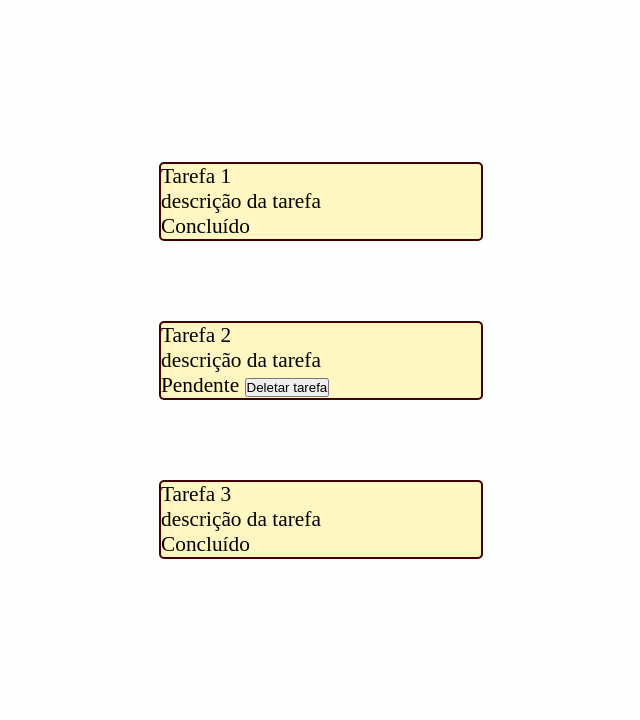
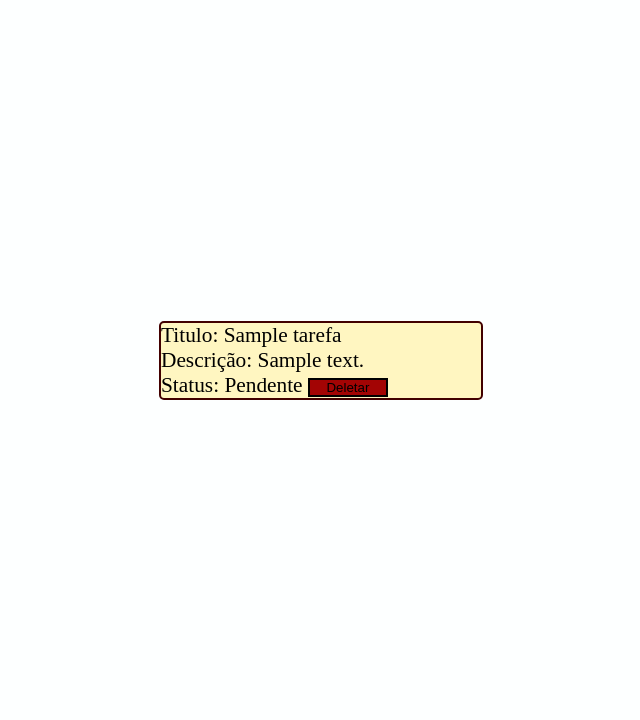
Before and after one commit to italolverde/POS, a FastAPI app: template projeto tarefas/templates/listartarefa.html in a window 1280 px wide. Shown: the part 80-800 px from the top of the page, without its empty margins (319-959 px from the left). Run offline with FastAPI, Linux system fonts and the light colour scheme; the template is opened without the code that fills it: most values are stand-ins (such as "Sample title", 1, 10 or a date in 2020).

Commit message:
tarefa terminada

```diff
--- a/projeto tarefas/main.py
+++ b/projeto tarefas/main.py
@@ -1,6 +1,7 @@
 from fastapi.templating import Jinja2Templates
 from fastapi import FastAPI, HTTPException, Form, Request
 from fastapi.responses import HTMLResponse
+from fastapi.staticfiles import StaticFiles
 from models import Tarefa
 from typing import List
 
@@ -9,15 +10,17 @@ from typing import List
 app = FastAPI()
 
 templates = Jinja2Templates(directory="templates")
+app.mount("/static", StaticFiles(directory="static"), name="static")
+
 
 tarefas: List[Tarefa] = []
 id = 0
 
 #USAREMOS JQUERY E AJAX
 
-@app.get("/tarefas/",response_model=List[Tarefa])
-def listar_tarefas():
-    return tarefas
+@app.get("/tarefas/",response_class=HTMLResponse)
+def listar_tarefas(request: Request):
+    return templates.TemplateResponse("listartarefa.html", {"request": request, "tarefas": tarefas})
 
 @app.get('/cadastro_tarefa', response_class=HTMLResponse)
 def form_tarefa(request: Request):
--- a/projeto tarefas/templates/listartarefa.css
+++ b/projeto tarefas/static/listartarefa.css
@@ -31,3 +31,9 @@ nav {
     font-size: 16pt;
     width: 25vw;
 }
+
+#button-delete {
+    width: 25%;
+    background-color: rgb(163, 4, 4);
+    border: 2px black solid;
+}
--- a/projeto tarefas/templates/cadastrar_tarefa.html
+++ b/projeto tarefas/templates/cadastrar_tarefa.html
@@ -4,7 +4,7 @@
     <meta charset="UTF-8">
     <meta name="viewport" content="width=device-width, initial-scale=1.0">
     <title>Document</title>
-    <link rel="stylesheet" href="cadastrar_tarefa.css">
+    <link rel="stylesheet" href="../static/cadastrar_tarefa.css">
 </head>
 <body>
 
--- a/projeto tarefas/templates/listartarefa.html
+++ b/projeto tarefas/templates/listartarefa.html
@@ -4,7 +4,7 @@
     <meta charset="UTF-8">
     <meta name="viewport" content="width=device-width, initial-scale=1.0">
     <title>Document</title>
-    <link rel="stylesheet" href="listartarefa.css">
+    <link rel="stylesheet" href="../static/listartarefa.css">
 </head>
 <body>
 
@@ -14,14 +14,19 @@
     </nav>
 
     <div id="main">
+        {% for tarefa in tarefas %}
+            <div class="tarefa">
+                <label for="tarefa">Titulo: {{ tarefa.titulo }}</label>
+                <p class="descricao">Descrição: {{ tarefa.descricao }}</p>
+                <span>Status: {% if tarefa.concluido %} Concluído {% else %} Pendente {% endif %} </span>
+                <button id="button-delete" data-id="{{tarefa.id}}">Deletar</button>
+            </div>
+        {% else %}
+            <h1>Nenhuma tarefa encontrada</h1>
+        {% endfor %}
 
-        <div class="tarefa">
-            <label for="tarefa">Tarefa 1</label>
-            <p class="descricao">descrição da tarefa</p>
-            <span>Concluído</span>
-        </div>
 
-        <div class="tarefa">
+        <!-- <div class="tarefa">
             <label for="tarefa">Tarefa 2</label>
             <p class="descricao">descrição da tarefa</p>
             <span>Pendente</span>
@@ -32,9 +37,30 @@
             <label for="tarefa">Tarefa 3</label>
             <p class="descricao">descrição da tarefa</p>
             <span>Concluído</span>
-        </div>
+        </div> -->
 
     </div>
 
+    <script src="https://code.jquery.com/jquery-3.6.0.min.js"></script>
+    <script>
+    $(document).ready(function() {
+        $('#button-delete').click(function() {
+        const id = $(this).data('id');
+
+        $.ajax({
+            url: `/tarefas/${id}`,
+            type: 'DELETE',
+            success: function() {
+            alert("Tarefa deletada!");
+            location.reload(); // recarrega a página
+            },
+            error: function() {
+            alert("Erro ao deletar tarefa.");
+            }
+        });
+        });
+    });
+    </script>
+
 </body>
 </html>
```
Also changed, not shown: projeto tarefas/static/cadastrar_tarefa.css (renamed from projeto tarefas/templates/cadastrar_tarefa.css).
